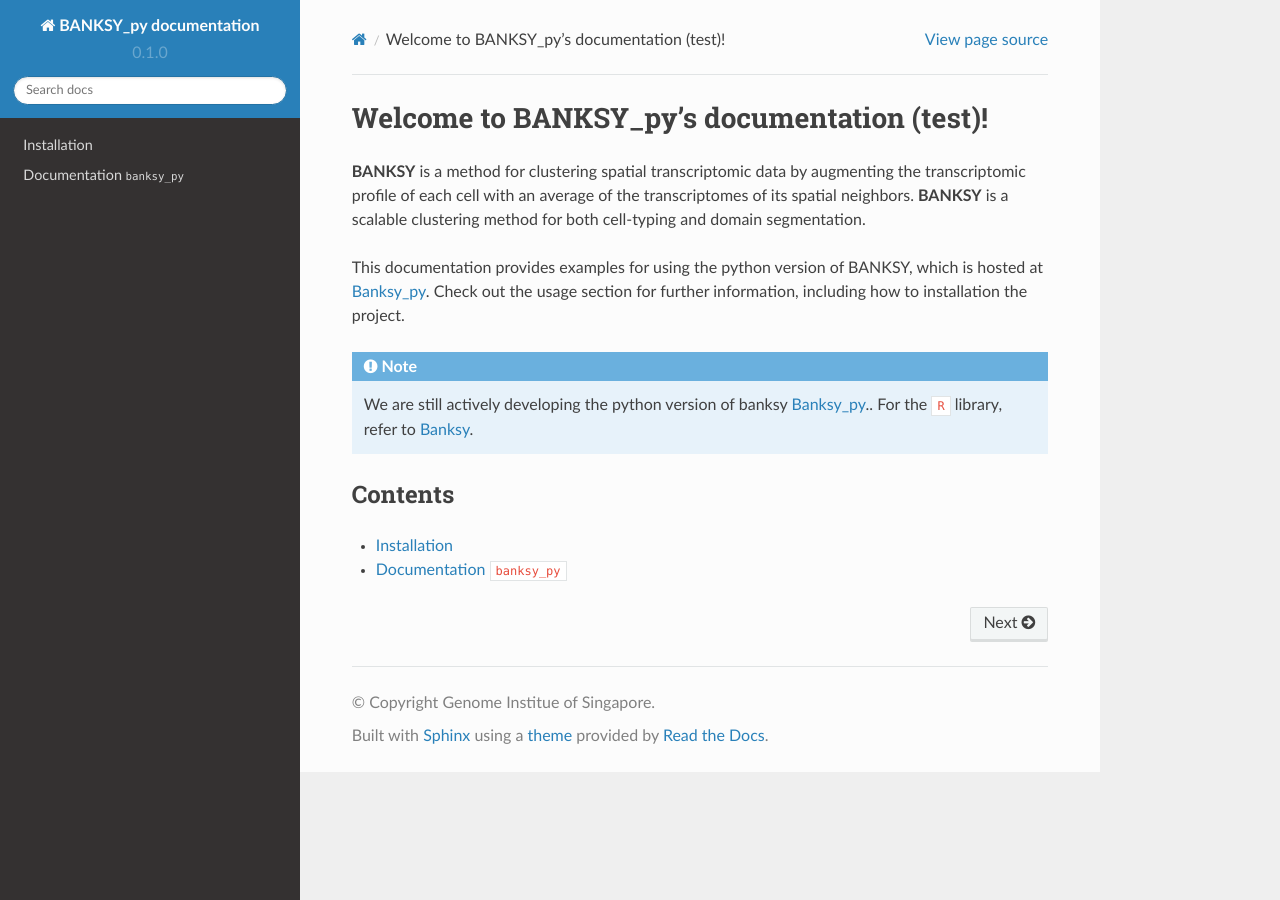
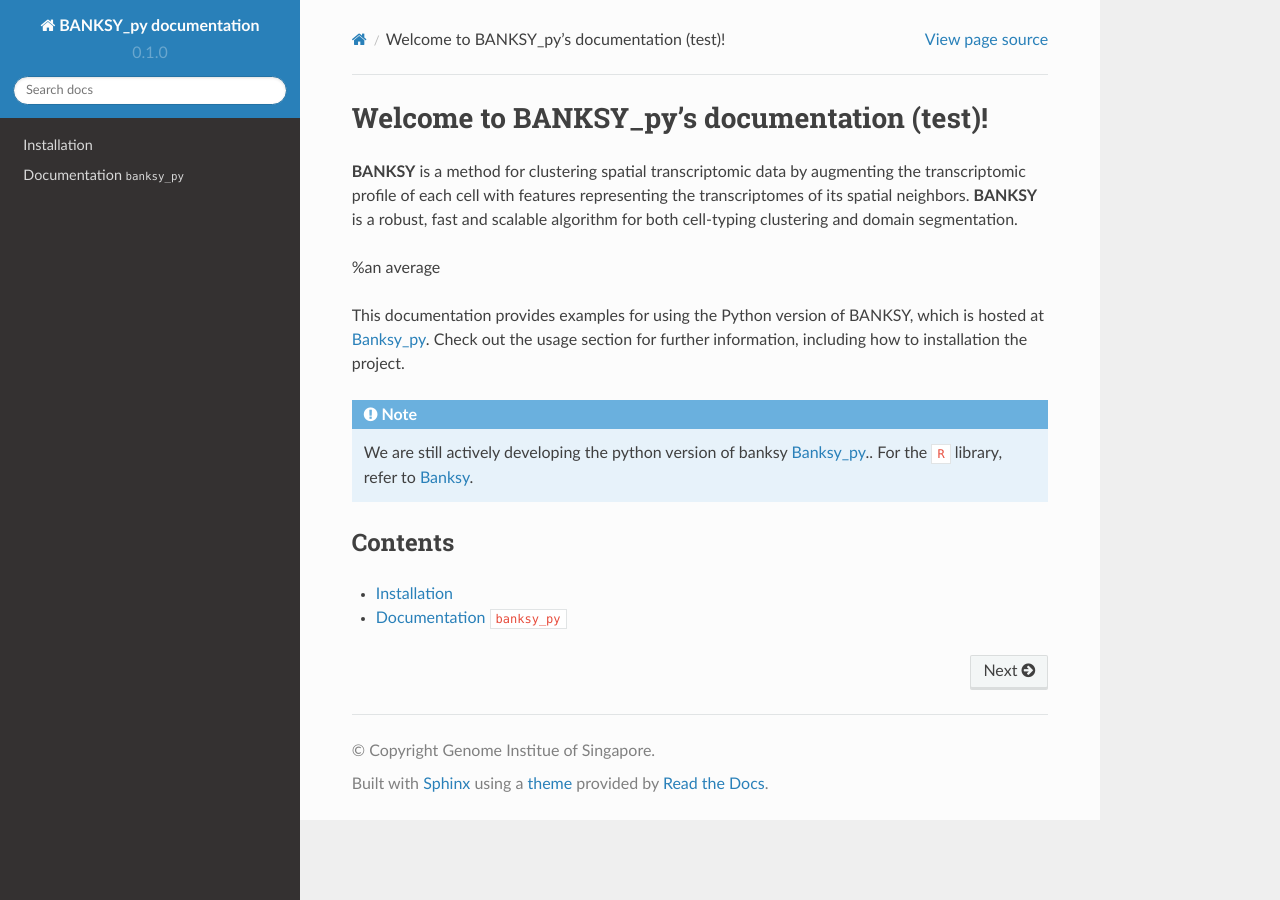
Before and after one commit to yifei-1021/read-the-docs, a Sphinx documentation site: the page built from docs/source/index.rst, in a window 1280 px wide. Built offline with Sphinx 7.4.7 and the Read the Docs theme 2.0.0, drawn with Linux system fonts in a browser that asks for light colours; pages that are not in the unit, such as notebooks, are missing from menus.

Commit message:
Update index.rst text

```diff
--- a/docs/source/index.rst
+++ b/docs/source/index.rst
@@ -1,9 +1,11 @@
 Welcome to BANKSY\_py's documentation (test)!
 ===================================
 
-**BANKSY** is a method for clustering spatial transcriptomic data by augmenting the transcriptomic profile of each cell with an average of the transcriptomes of its spatial neighbors. **BANKSY** is a scalable clustering method for both cell-typing and domain segmentation.
+**BANKSY** is a method for clustering spatial transcriptomic data by augmenting the transcriptomic profile of each cell with features representing the transcriptomes of its spatial neighbors. **BANKSY** is a robust, fast and scalable algorithm for both cell-typing clustering and domain segmentation.
 
-This documentation provides examples for using the python version of BANKSY, which is hosted at `Banksy_py <https://github.com/prabhakarlab/Banksy_py/tree/main>`_.
+%an average
+
+This documentation provides examples for using the Python version of BANKSY, which is hosted at `Banksy_py <https://github.com/prabhakarlab/Banksy_py/tree/main>`_.
 Check out the :doc:`usage` section for further information, including
 how to :ref:`installation` the project.
 
```
